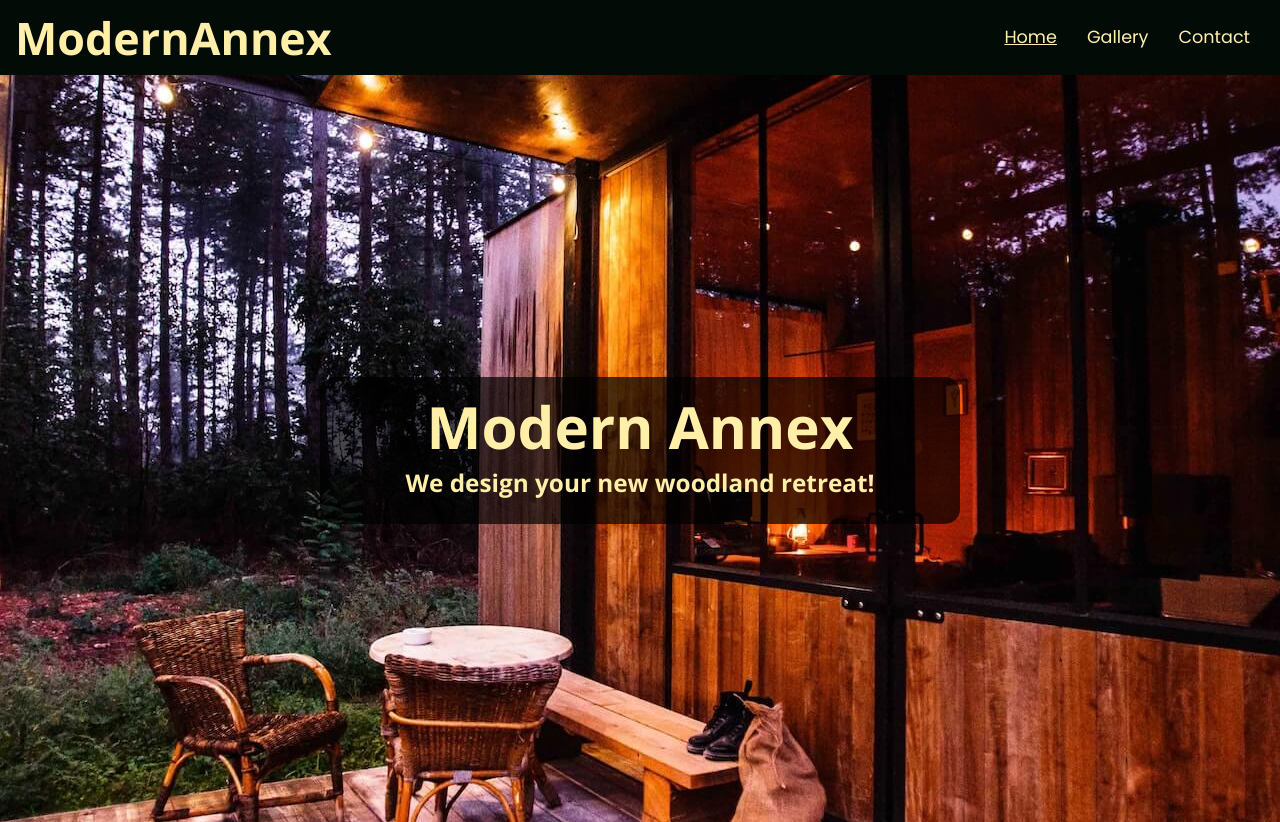
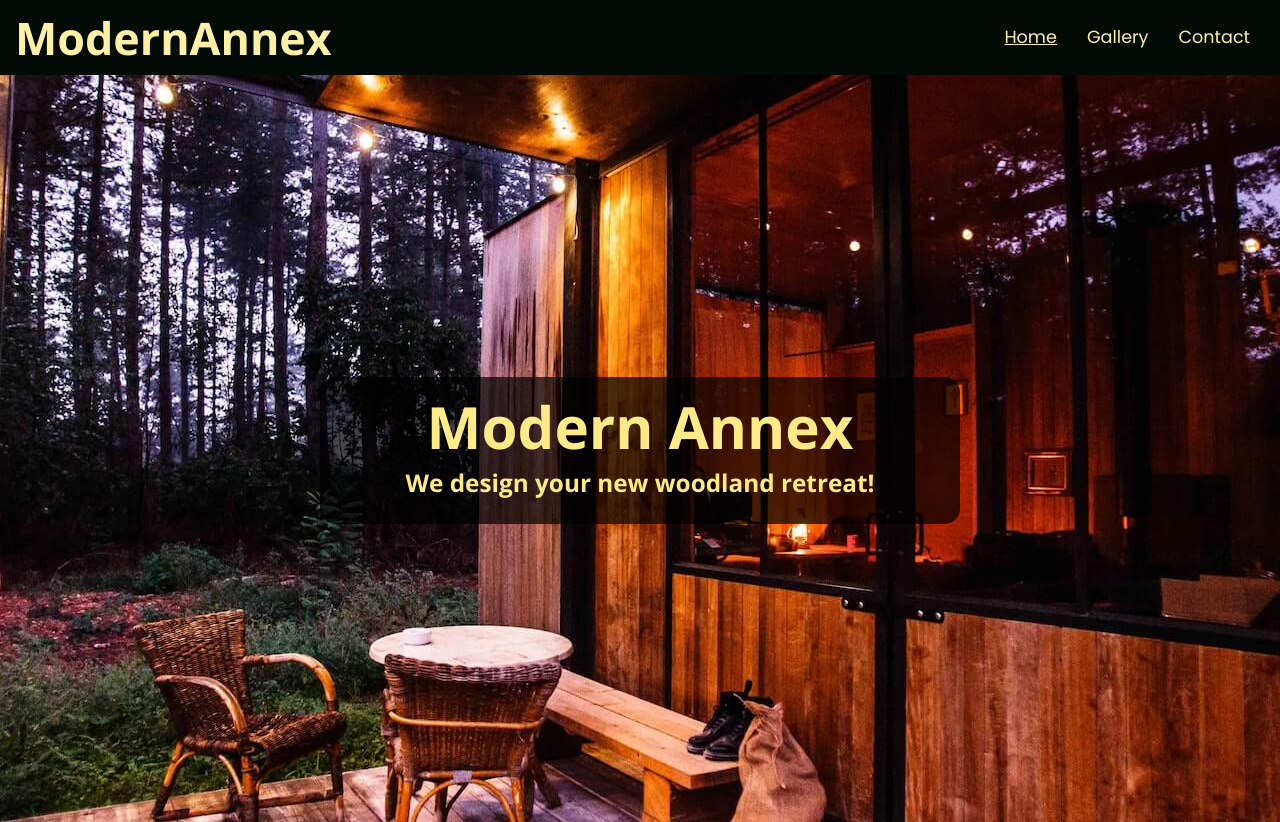
Before and after one commit to lmflolo/portfolio-project-1, a plain HTML site: page index.html in a window 1280 px wide. Shown: the top 822 px of the page. Drawn offline with nearby package versions, Linux system fonts and the light colour scheme.

```diff
--- a/assets/css/style.css
+++ b/assets/css/style.css
@@ -22,6 +22,7 @@ body {
     min-height: 100vh;
     display: flex;
     flex-direction: column;
+    background-color: #FFF7D4;
 }
 
 /* main */
@@ -121,7 +122,7 @@ header {
 
 #cover-text {
     background-color: rgba(0, 0, 0, .7);
-    color: #ffefa9;
+    color: #FFEA8A;
     text-align: center;
     width: 50%;
     padding: 10px 0 25px;
```
Also changed, not shown: assets/images/readme-form-feedback.png (added), 1 other file.
